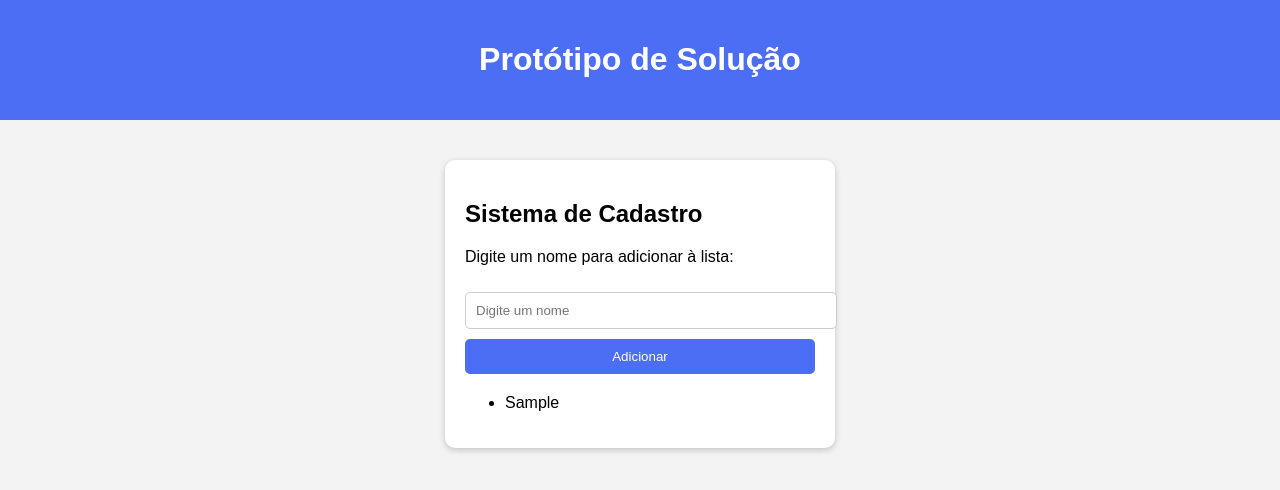
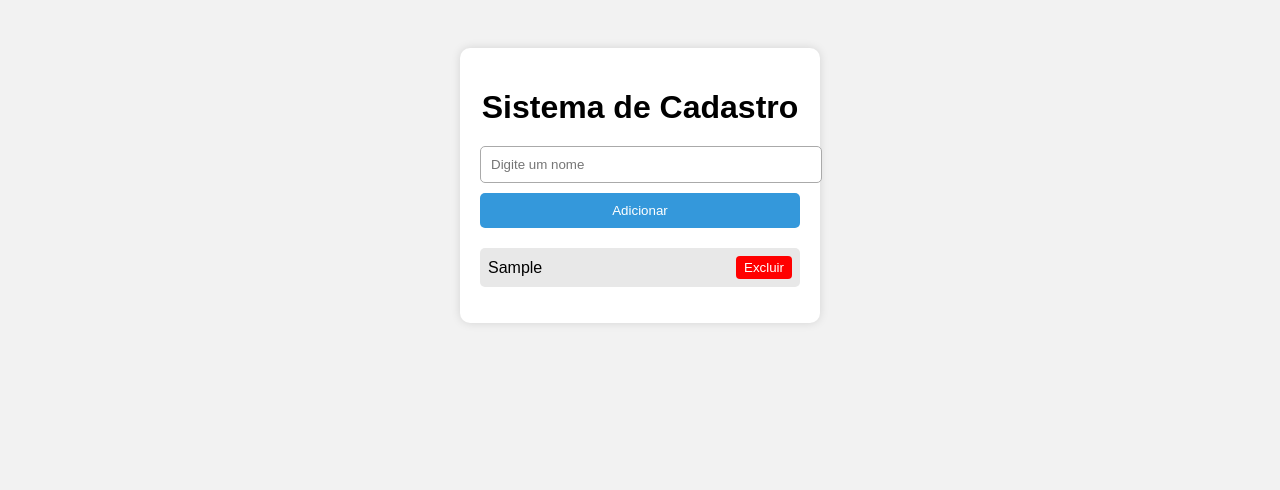
Before and after one commit to miranha11111121312/porjeto-sistema-cadastro, a plain HTML site: page index.html in a window 1280 px wide. Both pictures are taken after typing "Sample" into the empty fields and a click on the button "Adicionar". Drawn offline with Linux system fonts and the light colour scheme.

Commit message:
Atualização do projeto

```diff
--- a/app.js
+++ b/app.js
@@ -1,16 +1,27 @@
-function adicionar() {
-    const input = document.getElementById("inputNome");
-    const lista = document.getElementById("lista");
+const inputNome = document.getElementById("inputNome");
+const lista = document.getElementById("lista");
 
-    if (input.value.trim() === "") {
-        alert("Digite um nome válido!");
+function adicionarNome() {
+    const nome = inputNome.value.trim();
+
+    if (nome === "") {
+        alert("Digite um nome!");
         return;
     }
 
-    const item = document.createElement("li");
-    item.textContent = input.value;
+    const li = document.createElement("li");
+    li.textContent = nome;
 
-    lista.appendChild(item);
+    const btnRemover = document.createElement("button");
+    btnRemover.textContent = "Excluir";
+    btnRemover.className = "btn-remover";
 
-    input.value = "";
+    btnRemover.onclick = () => {
+        li.remove();
+    };
+
+    li.appendChild(btnRemover);
+    lista.appendChild(li);
+
+    inputNome.value = "";
 }
--- a/index.html
+++ b/index.html
@@ -1,28 +1,21 @@
 <!DOCTYPE html>
-<html lang="pt-BR">
+<html lang="pt-br">
 <head>
     <meta charset="UTF-8">
     <meta name="viewport" content="width=device-width, initial-scale=1.0">
-    <title>Meu Protótipo</title>
+    <title>Sistema de Cadastro</title>
     <link rel="stylesheet" href="style.css">
 </head>
 <body>
 
-    <header>
-        <h1>Protótipo de Solução</h1>
-    </header>
+    <div class="container">
+        <h1>Sistema de Cadastro</h1>
 
-    <main>
-        <section class="card">
-            <h2>Sistema de Cadastro</h2>
-            <p>Digite um nome para adicionar à lista:</p>
+        <input type="text" id="inputNome" placeholder="Digite um nome">
+        <button onclick="adicionarNome()" class="btn-add">Adicionar</button>
 
-            <input type="text" id="inputNome" placeholder="Digite um nome">
-            <button onclick="adicionar()">Adicionar</button>
-
-            <ul id="lista"></ul>
-        </section>
-    </main>
+        <ul id="lista"></ul>
+    </div>
 
     <script src="app.js"></script>
 </body>
--- a/style.css
+++ b/style.css
@@ -1,49 +1,72 @@
 body {
-    margin: 0;
+    background-color: #f2f2f2;
     font-family: Arial, sans-serif;
-    background: #f3f3f3;
+    display: flex;
+    justify-content: center;
+    align-items: flex-start;
+    padding-top: 40px;
 }
 
-header {
-    background: #4c6ef5;
+.container {
+    background: white;
     padding: 20px;
-    text-align: center;
-    color: white;
+    width: 320px;
+    border-radius: 10px;
+    box-shadow: 0 0 10px #00000020;
 }
 
-main {
-    display: flex;
-    justify-content: center;
-    padding: 40px;
+h1 {
+    text-align: center;
+    margin-bottom: 20px;
 }
 
-.card {
-    background: white;
-    padding: 20px;
-    width: 350px;
-    border-radius: 10px;
-    box-shadow: 0 2px 6px rgba(0,0,0,0.2);
+#inputNome {
+    width: 100%;
+    padding: 10px;
+    border: 1px solid #aaa;
+    border-radius: 5px;
+    margin-bottom: 10px;
 }
 
-input {
+.btn-add {
     width: 100%;
     padding: 10px;
-    margin-top: 10px;
-    border-radius: 5px;
-    border: 1px solid #ccc;
-}
-
-button {
-    width: 100%;
-    padding: 10px;
-    margin-top: 10px;
-    background: #4c6ef5;
+    background-color: #3498db;
     color: white;
     border: none;
     border-radius: 5px;
     cursor: pointer;
 }
 
-ul {
+.btn-add:hover {
+    background-color: #217dbb;
+}
+
+#lista {
+    list-style: none;
+    padding: 0;
     margin-top: 20px;
 }
+
+#lista li {
+    background: #e8e8e8;
+    padding: 8px;
+    margin-bottom: 8px;
+    border-radius: 5px;
+    display: flex;
+    justify-content: space-between;
+    align-items: center;
+}
+
+.btn-remover {
+    padding: 4px 8px;
+    background-color: red;
+    color: #fff;
+    border: none;
+    border-radius: 4px;
+    cursor: pointer;
+}
+
+.btn-remover:hover {
+    background-color: darkred;
+}
```
